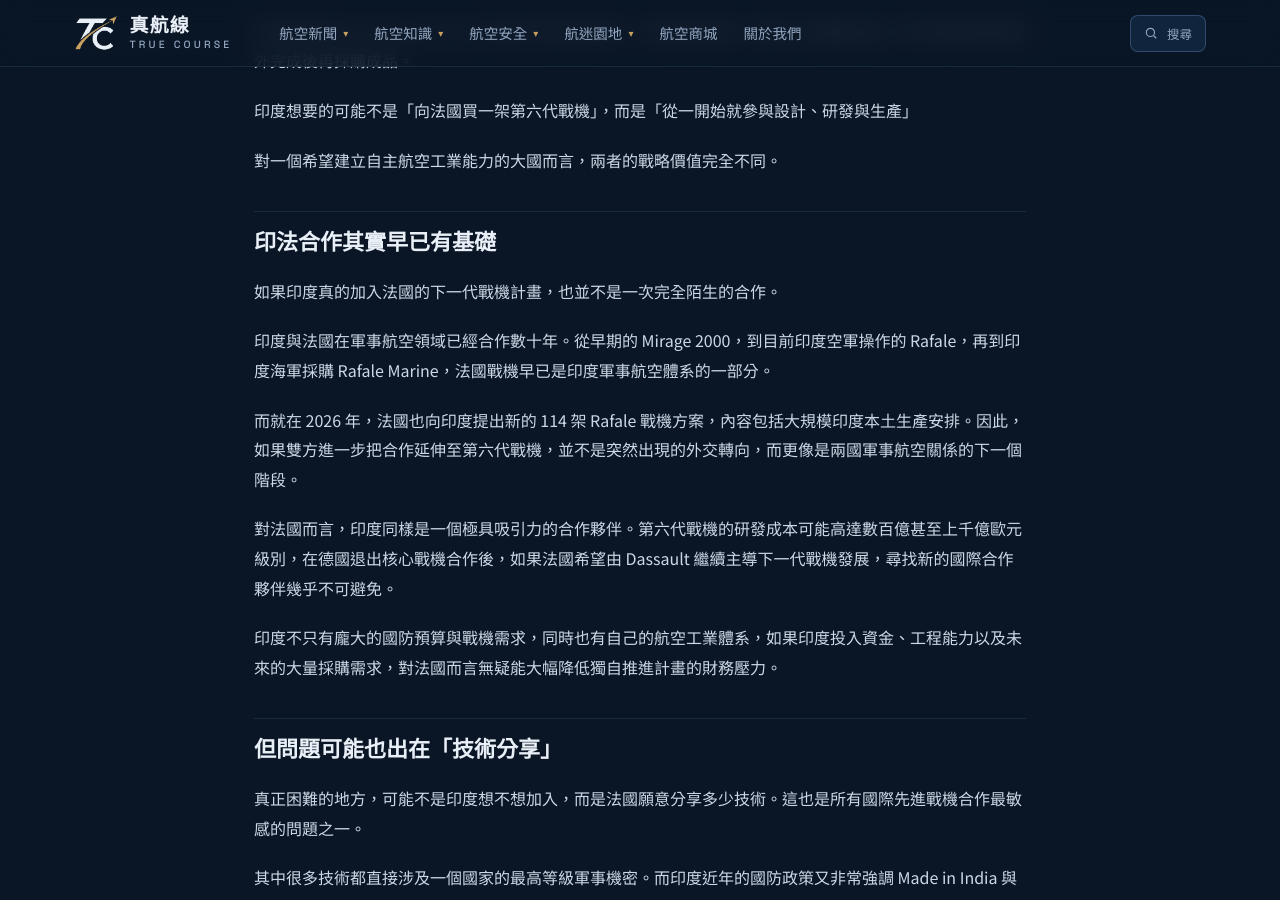
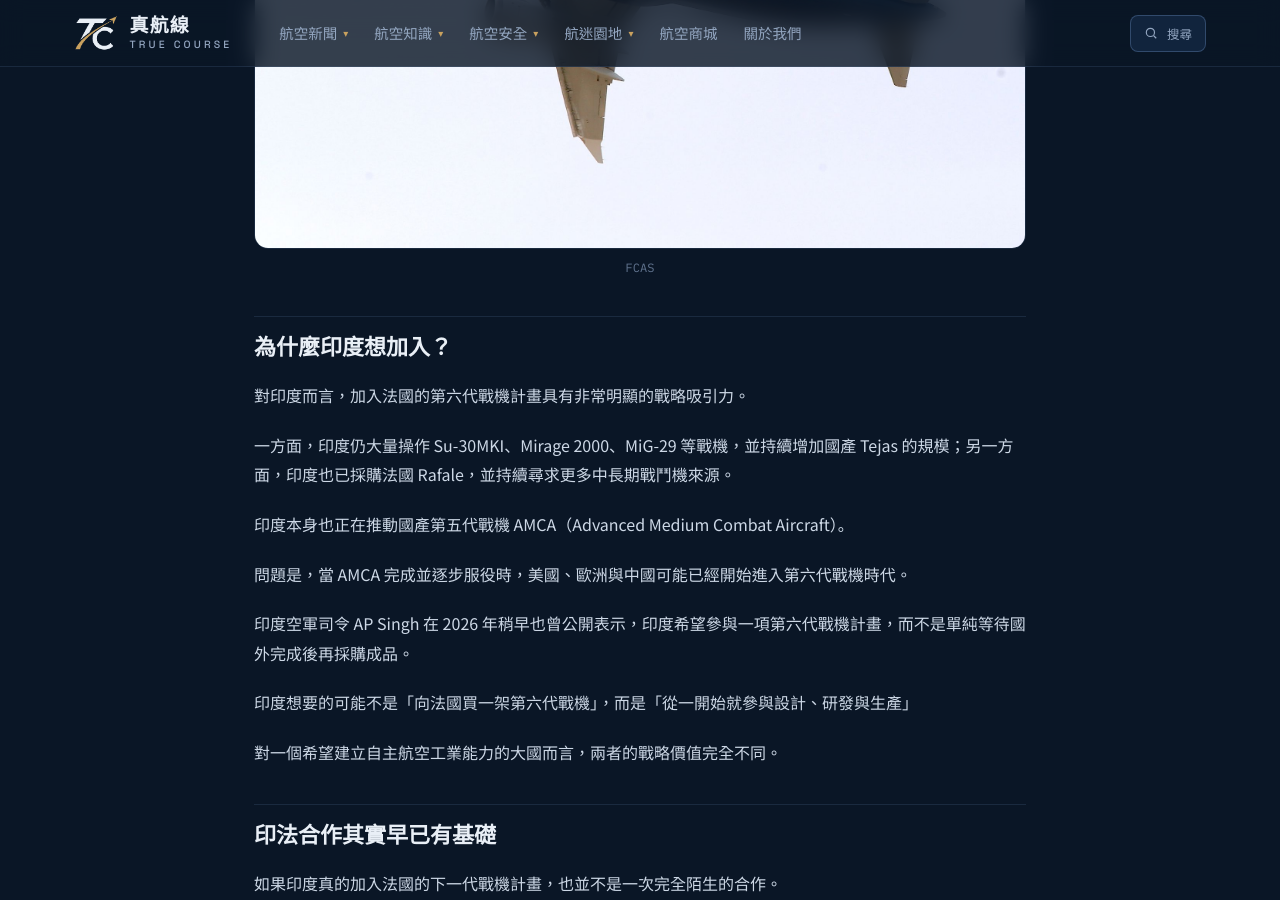
Before and after one commit to bill85412/tctw, a Jekyll site: the page built from _articles/news/india0809.md, in a window 1280 px wide and 900 px high, scrolled down 2194 px. Built offline with Jekyll 4.4.1, drawn with Linux system fonts in a browser that asks for light colours.

Commit message:
Update india0809.md

```diff
--- a/_articles/news/india0809.md
+++ b/_articles/news/india0809.md
@@ -40,6 +40,7 @@
 這也是第六代戰機與目前 Rafale、F-35、F-22 等第四代半或第五代戰機最大的概念差異之一。
 
 <img src="{{ '/assets/img/FCASPosterGOOSE.jpeg' | relative_url }}" alt="FCAS">
+<figure><img src="{{ '/assets/img/7370809.jpg' | relative_url }}"><figcaption>FCAS</figcaption></figure>
 
 ## 為什麼印度想加入？
 
```
